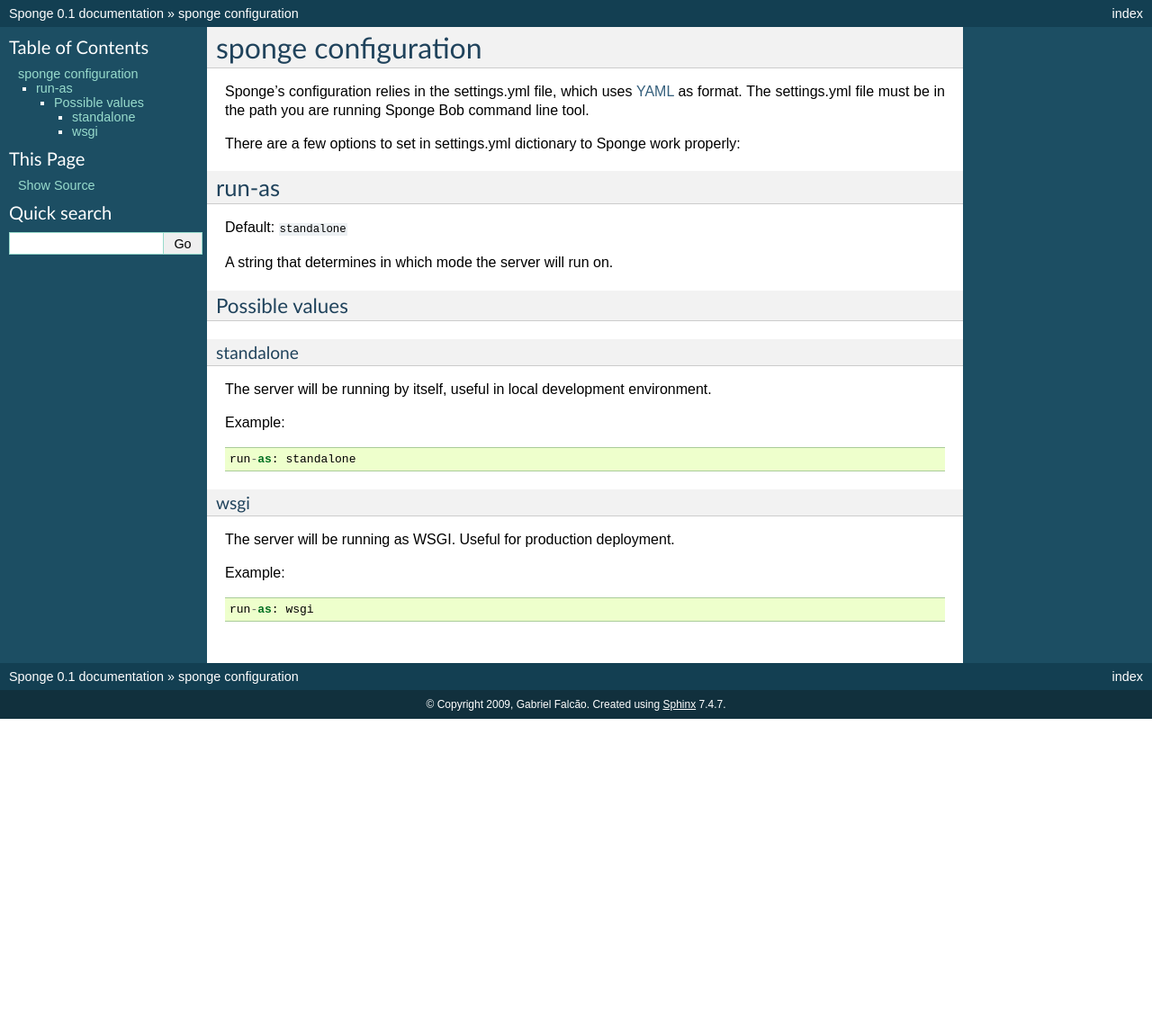
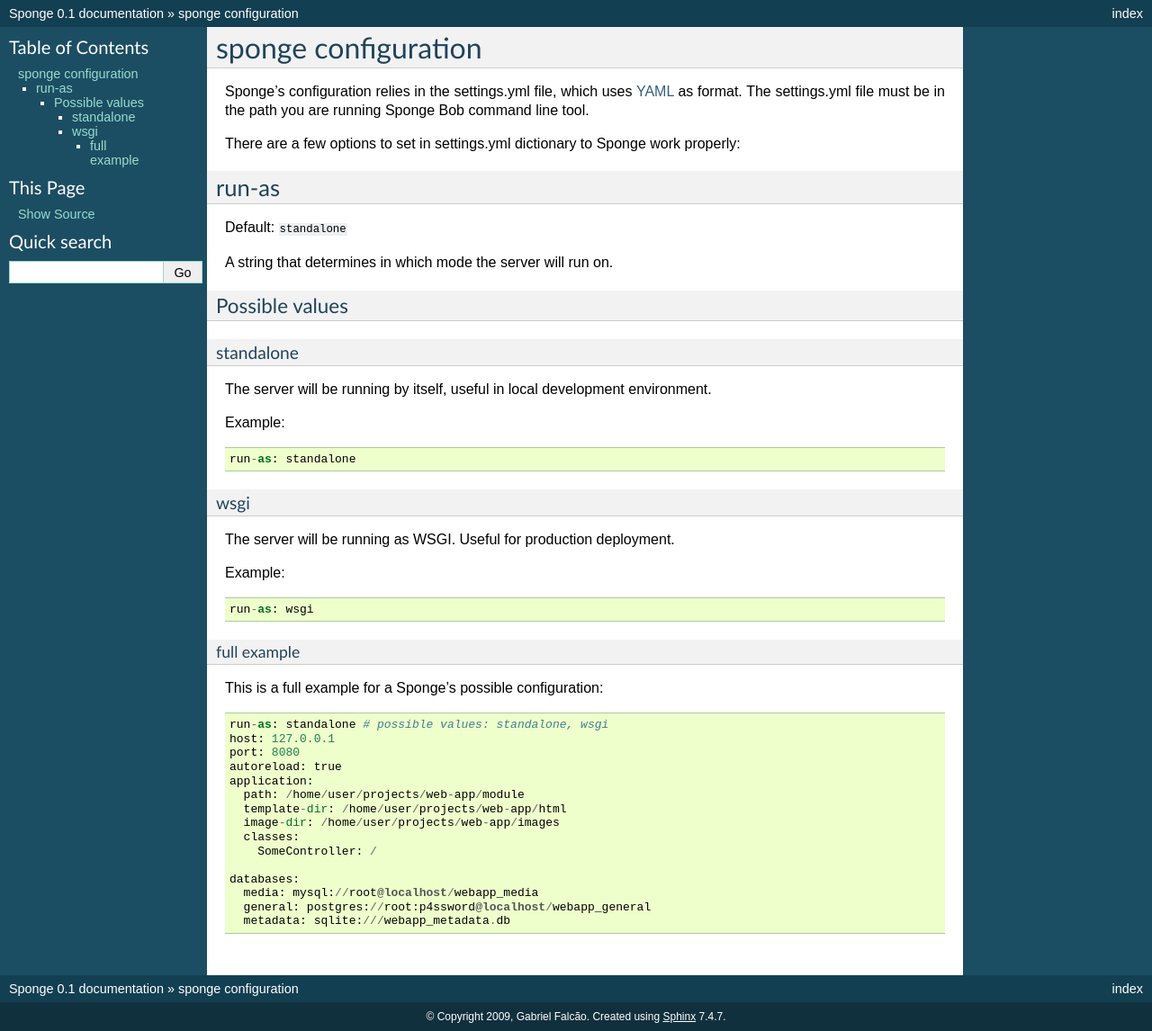
Before and after one commit to gabrielfalcao/sponge, a Sphinx documentation site: the page built from docs/configuration.rst, in a window 1280 px wide. Shown: the whole page at 90% size. Built offline with Sphinx 7.4.7, drawn with Linux system fonts in a browser that asks for light colours; before the commit the page ends 900 px from its top, so only the background shows below that.

Commit message:
Added a full-featured configuration example

```diff
--- a/docs/configuration.rst
+++ b/docs/configuration.rst
@@ -40,3 +40,24 @@
 Example::
 
     run-as: wsgi
+
+full example
+============
+
+This is a full example for a Sponge's possible configuration::
+
+    run-as: standalone # possible values: standalone, wsgi
+    host: 127.0.0.1
+    port: 8080
+    autoreload: true
+    application:
+      path: /home/user/projects/web-app/module
+      template-dir: /home/user/projects/web-app/html
+      image-dir: /home/user/projects/web-app/images
+      classes:
+        SomeController: /
+
+    databases:
+      media: mysql://root@localhost/webapp_media
+      general: postgres://root:p4ssword@localhost/webapp_general
+      metadata: sqlite:///webapp_metadata.db
```
